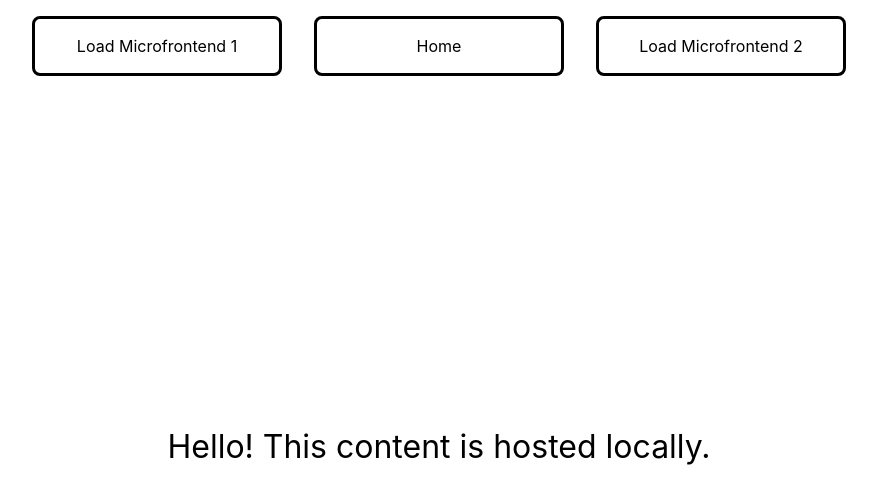
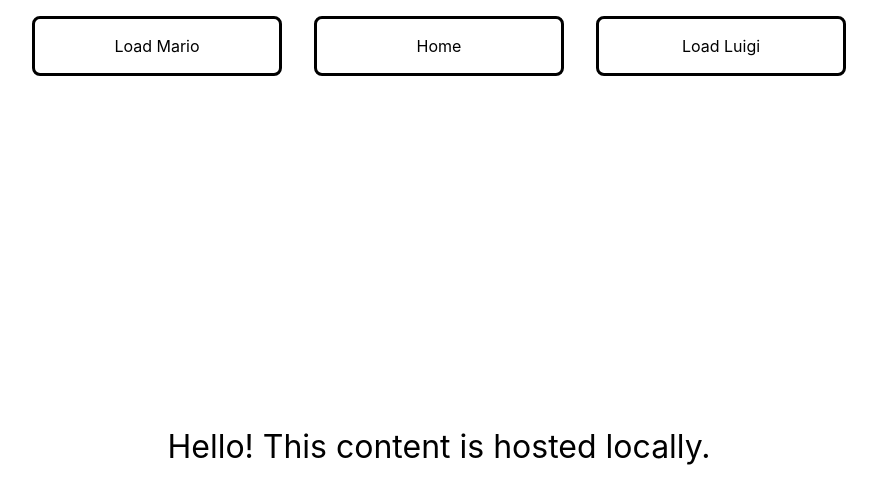
Before and after one commit to schalela/mf-nextjs, a Next.js app in the folder shell/: page / in a window 1280 px wide. Shown: the top 504 px of the page, without its empty margins (201-1078 px from the left). Built offline with nearby package versions, Linux system fonts and the light colour scheme.

Commit message:
chore: updated navigation labels

```diff
--- a/shell/components/nav.js
+++ b/shell/components/nav.js
@@ -3,9 +3,9 @@ import styles from '../styles/Nav.module.css'
 
 const Nav = () => (
   <div className={styles.nav}>
-    <Link href="/app1">Load Microfrontend 1</Link>
+    <Link href="/app1">Load Mario</Link>
     <Link href="/">Home</Link>
-    <Link href="/app2">Load Microfrontend 2</Link>
+    <Link href="/app2">Load Luigi</Link>
   </div>
 )
 
```
